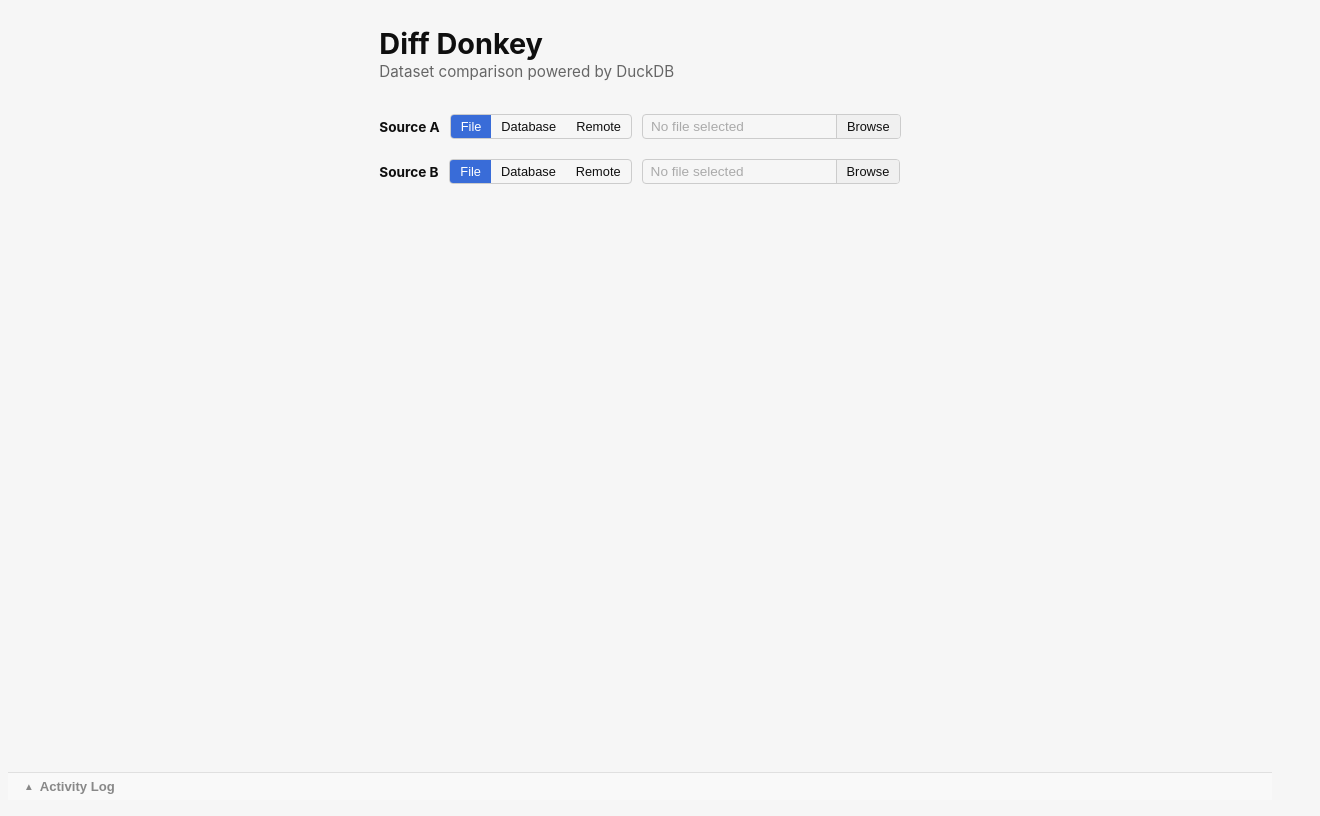
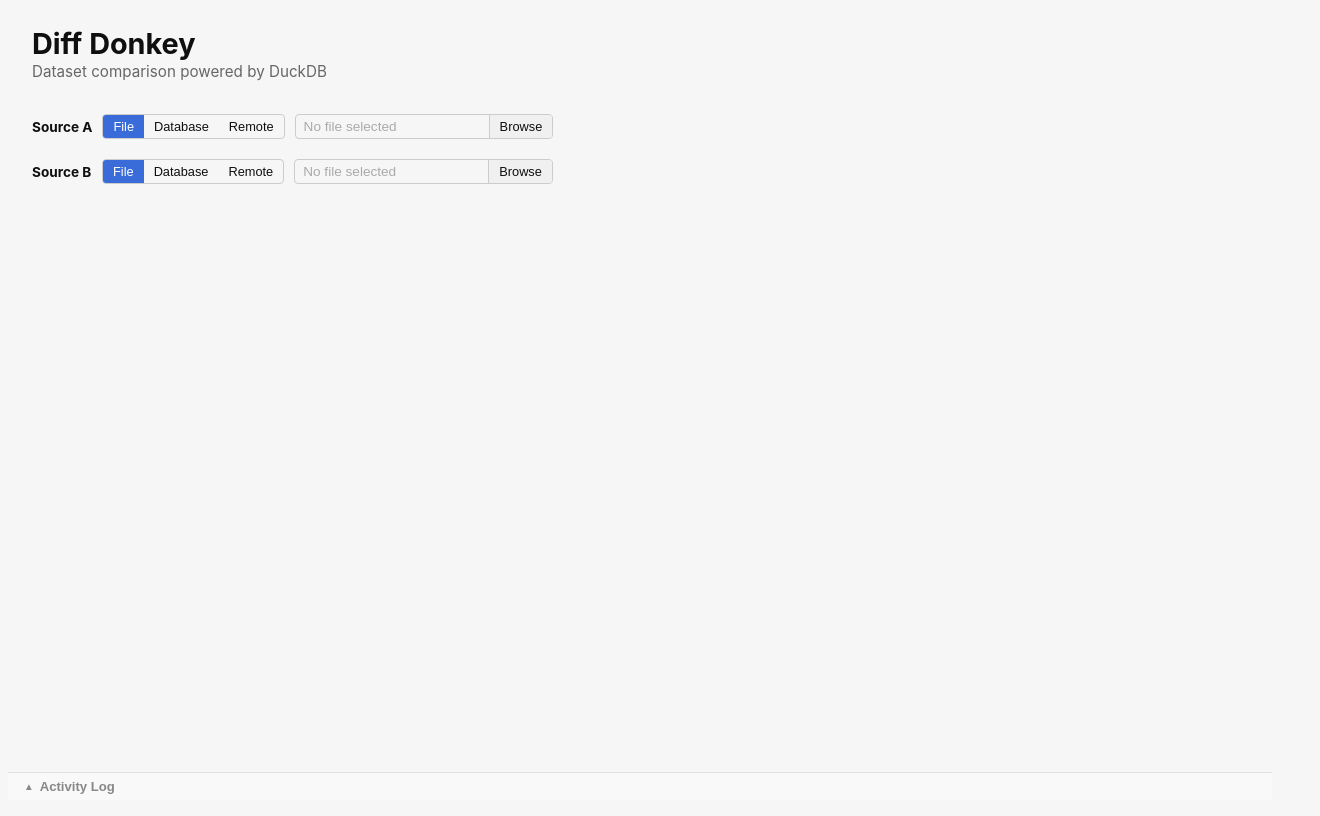
Before and after one commit to areese801/diff-donkey, a SvelteKit app: page / in a window 1280 px wide. Shown: the whole page, 1320 px wide, since content can reach past the window. Built offline with nearby package versions, Linux system fonts and the light colour scheme.

Commit message:
style: container fills full window width
Remove 1800px max-width cap and auto-centering so the main container
uses all available horizontal space on wide monitors.

Co-Authored-By: Claude Opus 4.6 (1M context) <noreply@anthropic.com>

```diff
--- a/src/routes/+page.svelte
+++ b/src/routes/+page.svelte
@@ -150,9 +150,8 @@
   }
 
   .container {
-    max-width: 1800px;
-    margin: 0 auto;
-    padding: 24px 3%;
+    width: 100%;
+    padding: 24px 24px;
     flex: 1;
   }
 
```
